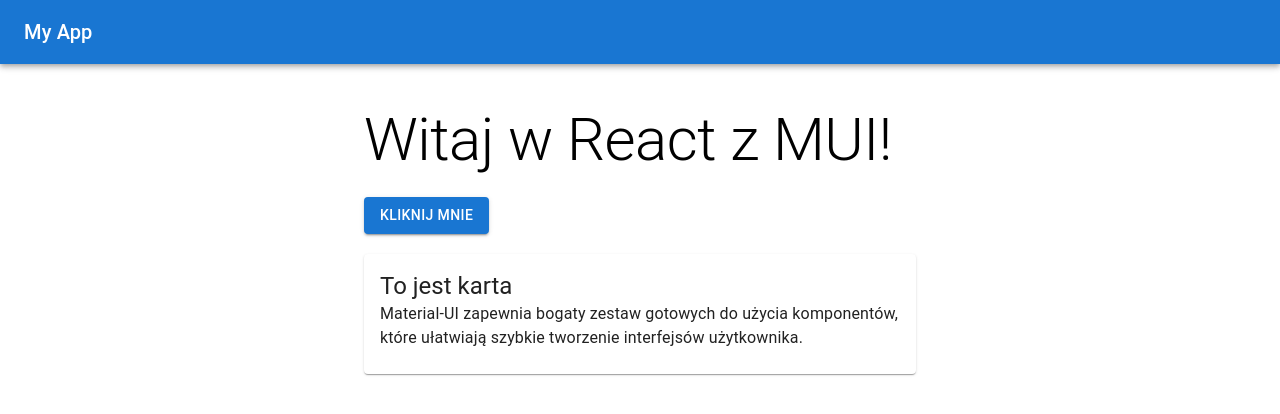
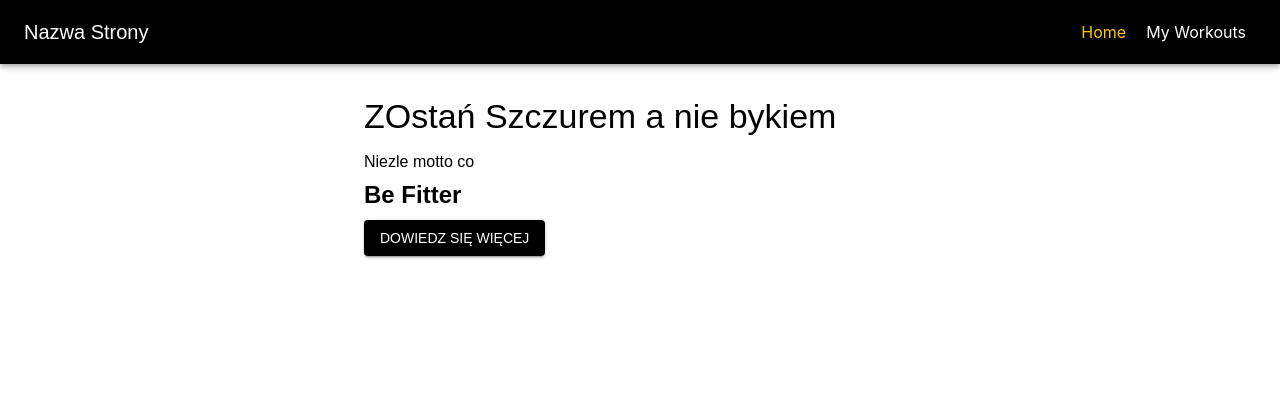
Before and after one commit to lwilanski/gymrat, a React (Create React App) app in the folder frontend/: page / in a window 1280 px wide. Shown: the top 414 px of the page. Built offline with nearby package versions, Linux system fonts and the light colour scheme.

Commit message:
basic navbar added

```diff
--- a/frontend/package.json
+++ b/frontend/package.json
@@ -11,6 +11,7 @@
     "@testing-library/user-event": "^13.5.0",
     "react": "^18.2.0",
     "react-dom": "^18.2.0",
+    "react-router-dom": "^6.22.2",
     "react-scripts": "5.0.1",
     "web-vitals": "^2.1.4"
   },
--- a/frontend/src/App.js
+++ b/frontend/src/App.js
@@ -1,26 +1,21 @@
 import React from 'react';
-import { Container, Typography, Button, Card, CardContent } from '@mui/material';
+import Navbar from './components/Navbar';
+import { BrowserRouter as Router, Route, Routes } from 'react-router-dom';
+import Home from './components/Home'; // Załóżmy, że masz komponent Home w odpowiedniej ścieżce
+
 
 function App() {
   return (
-    <Container maxWidth="sm" style={{ marginTop: '40px' }}>
-      <Typography variant="h2" component="h1" gutterBottom>
-        Witaj w React z MUI!
-      </Typography>
-      <Button variant="contained" color="primary">
-        Kliknij mnie
-      </Button>
-      <Card style={{ marginTop: '20px' }}>
-        <CardContent>
-          <Typography variant="h5" component="h2">
-            To jest karta
-          </Typography>
-          <Typography component="p">
-            Material-UI zapewnia bogaty zestaw gotowych do użycia komponentów, które ułatwiają szybkie tworzenie interfejsów użytkownika.
-          </Typography>
-        </CardContent>
-      </Card>
-    </Container>
+
+
+    <Router>
+      <Navbar />
+      <Routes>
+        <Route path="/" element={<Home />} />
+      </Routes>
+    </Router>
+
+
   );
 }
 
--- a/frontend/src/Header.js
+++ /dev/null
@@ -1,18 +0,0 @@
-import React from 'react';
-import AppBar from '@mui/material/AppBar';
-import Toolbar from '@mui/material/Toolbar';
-import Typography from '@mui/material/Typography';
-
-function Header() {
-    return (
-        <AppBar position="static">
-            <Toolbar>
-                <Typography variant="h6" component="div">
-                    My App
-                </Typography>
-            </Toolbar>
-        </AppBar>
-    );
-}
-
-export default Header;
--- /dev/null
+++ b/frontend/src/components/Home.js
@@ -0,0 +1,51 @@
+import React, { useState, useEffect } from 'react';
+import Container from '@mui/material/Container';
+import Typography from '@mui/material/Typography';
+import Button from '@mui/material/Button';
+import Box from '@mui/material/Box';
+
+function Home() {
+  const [motto, setMotto] = useState("Be Stronger");
+  const mottos = ["Be Stronger", "Be Fitter", "Be a GymRat"];
+
+  useEffect(() => {
+    const intervalId = setInterval(() => {
+      setMotto((prevMotto) => {
+        const nextIndex = (mottos.indexOf(prevMotto) + 1) % mottos.length;
+        return mottos[nextIndex];
+      });
+    }, 3000); // Zmienia motto co 3 sekundy
+
+    return () => clearInterval(intervalId); // Czyszczenie interwału
+  }, []);
+
+  return (
+    <Container maxWidth="sm">
+      <Box sx={{ my: 4 }}>
+        <Typography variant="h4" component="h1" gutterBottom>
+          ZOstań Szczurem a nie bykiem
+        </Typography>
+        <Typography variant="body1" gutterBottom>
+           Niezle motto co
+        </Typography>
+        <Typography variant="h5" gutterBottom>
+          {motto === "Be a GymRat" ? (
+            <span>
+              {"Be a "}
+              <Typography component="span" color="secondary">
+                GymRat
+              </Typography>
+            </span>
+          ) : (
+            motto
+          )}
+        </Typography>
+        <Button variant="contained" color="primary">
+          Dowiedz się więcej
+        </Button>
+      </Box>
+    </Container>
+  );
+}
+
+export default Home;
--- /dev/null
+++ b/frontend/src/components/Navbar.js
@@ -0,0 +1,44 @@
+import React from 'react';
+import { AppBar, Toolbar, Typography, useTheme } from '@mui/material';
+import { NavLink } from 'react-router-dom';
+
+const Navbar = () => {
+  const theme = useTheme(); // Używa hooka useTheme, aby uzyskać dostęp do motywu
+
+  const activeStyle = {
+    color: theme.palette.secondary.main, // Poprawnie używa koloru wtórnego z motywu
+    textDecoration: 'none',
+    margin: '0 10px', // Dodaje trochę przestrzeni między linkami
+  };
+
+  const linkStyle = {
+    color: theme.palette.primary.contrastText, // Używa kontrastowego tekstu dla koloru pierwotnego
+    textDecoration: 'none',
+    margin: '0 10px', // Podobnie, dodaje przestrzeń
+  };
+
+  return (
+    <AppBar position="static">
+      <Toolbar>
+        <Typography variant="h6" sx={{ flexGrow: 1 }}>
+          Nazwa Strony
+        </Typography>
+        <NavLink
+          to="/"
+          style={({ isActive }) => (isActive ? activeStyle : linkStyle)}
+        >
+          Home
+        </NavLink>
+        <NavLink
+          to="/workouts"
+          style={({ isActive }) => (isActive ? activeStyle : linkStyle)}
+        >
+          My Workouts
+        </NavLink>
+        {/* Możesz dodać więcej linków tutaj, zgodnie z potrzebą */}
+      </Toolbar>
+    </AppBar>
+  );
+};
+
+export default Navbar;
--- a/frontend/src/index.js
+++ b/frontend/src/index.js
@@ -3,17 +3,17 @@ import ReactDOM from 'react-dom/client';
 import './index.css';
 import App from './App';
 import reportWebVitals from './reportWebVitals';
-import Header from './Header';
+import { ThemeProvider } from '@mui/material/styles';
+import theme from './theme'; // Zaimportuj swój motyw
 
 const root = ReactDOM.createRoot(document.getElementById('root'));
 root.render(
-  <React.StrictMode>
-    <Header/>
-    <App />
-  </React.StrictMode>
+
+  <ThemeProvider theme={theme}>
+    <React.StrictMode>
+      <App />
+    </React.StrictMode>
+  </ThemeProvider>
 );
 
-// If you want to start measuring performance in your app, pass a function
-// to log results (for example: reportWebVitals(console.log))
-// or send to an analytics endpoint. Learn more: https://bit.ly/CRA-vitals
 reportWebVitals();
--- /dev/null
+++ b/frontend/src/theme.js
@@ -0,0 +1,29 @@
+// theme.js
+import { createTheme } from '@mui/material/styles';
+
+const theme = createTheme({
+  palette: {
+    primary: {
+      main: '#000000',
+    },
+    secondary: {
+      main: '#fdc705',
+    },
+    error: {
+      main: '#fdc705',
+    },
+    background: {
+      default: '#f4f4f4',
+    },
+  },
+  typography: {
+    fontFamily: 'Arial, sans-serif',
+    h5: {
+      fontWeight: 600,
+    },
+    // Możesz tutaj dodać więcej stylów typograficznych
+  },
+  // Możesz również dodać inne globalne style
+});
+
+export default theme;
```
Also changed, not shown: frontend/src/App.css (deleted, +0 -38 lines), frontend/src/logo.svg (deleted), 1 other file (tests, documents, lock files or other folders).
